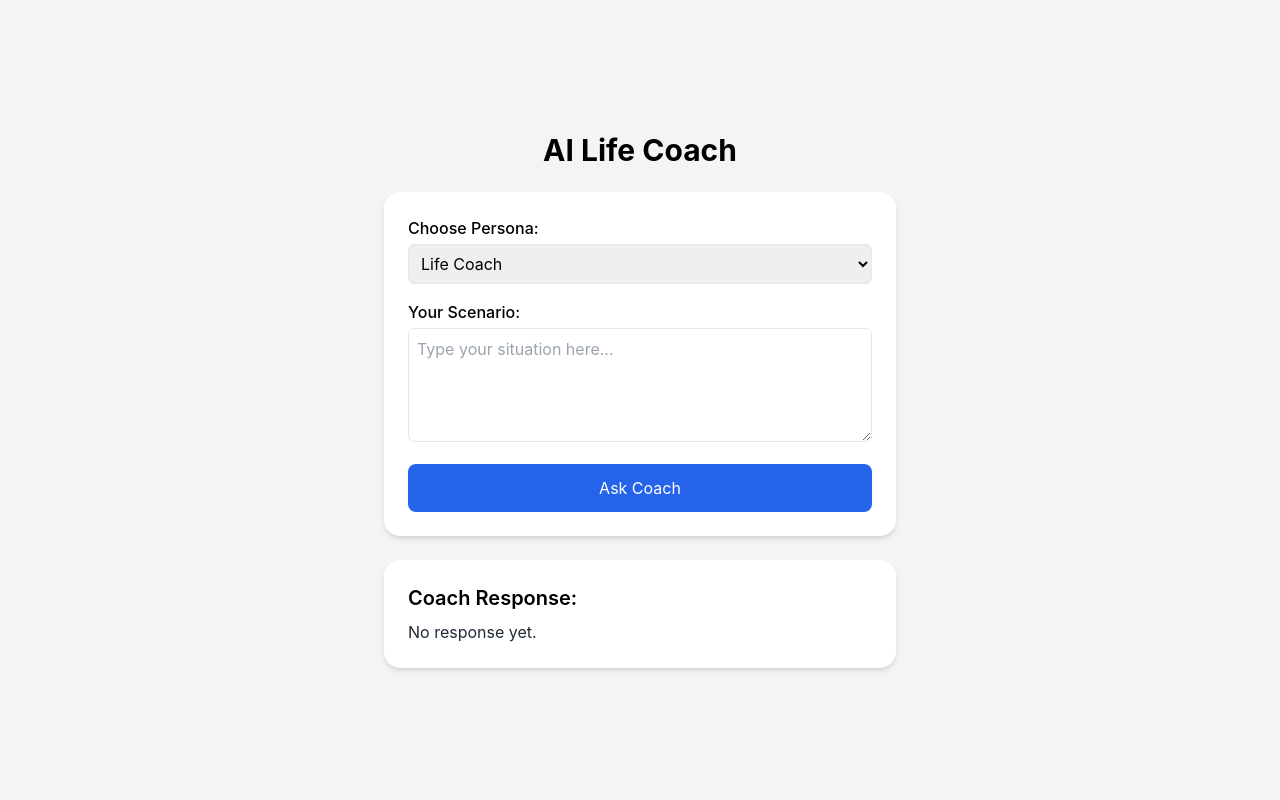
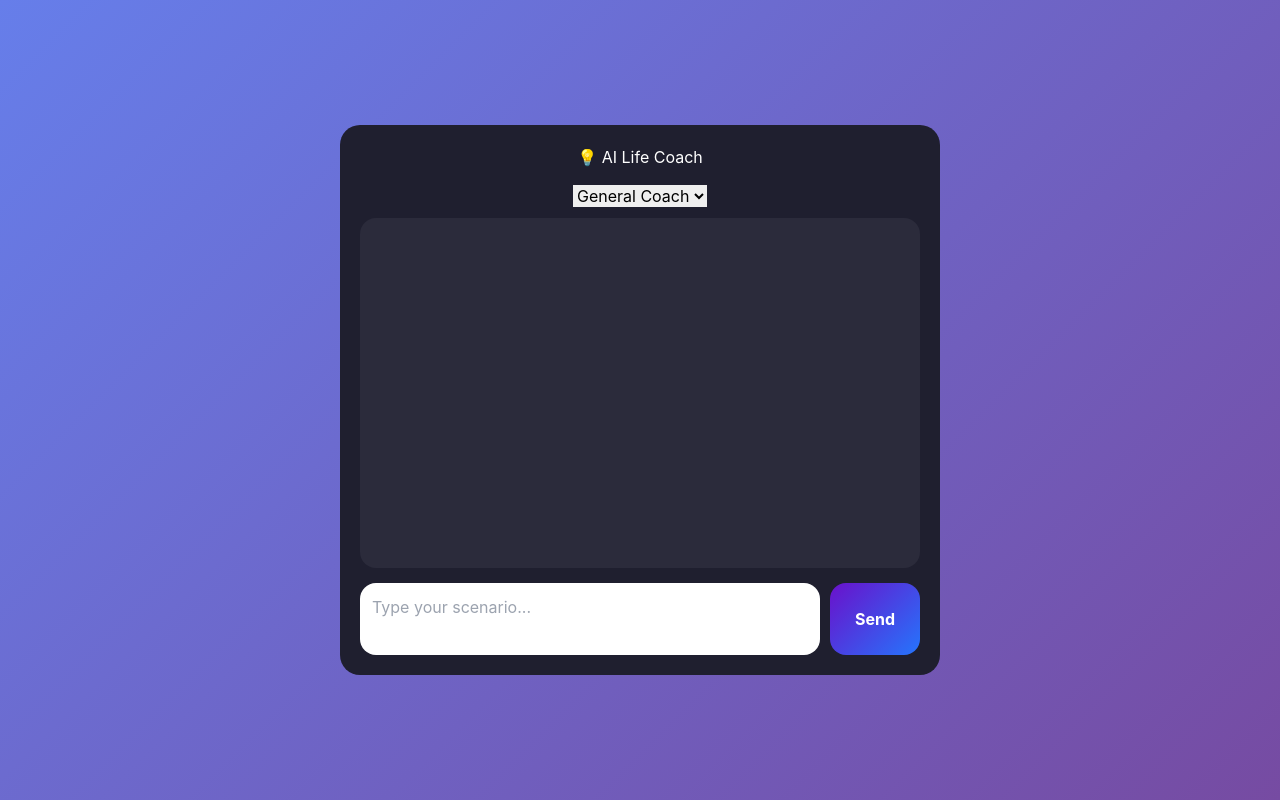
Before and after one commit to chinmayjack/AI-Life-Coach, a Next.js app: page / in a window 1280 px wide. Built offline with nearby package versions, Linux system fonts and the light colour scheme.

Commit message:
Update index.js

```diff
--- a/pages/index.js
+++ b/pages/index.js
@@ -1,99 +1,178 @@
-// pages/index.js
-import { useState } from "react";
+"use client";
+
+import { useState, useRef, useEffect } from "react";
 
 export default function Home() {
-  const [scenario, setScenario] = useState("");
-  const [persona, setPersona] = useState("life");
-  const [response, setResponse] = useState("");
+  const [messages, setMessages] = useState([]);
+  const [input, setInput] = useState("");
   const [loading, setLoading] = useState(false);
+  const [error, setError] = useState("");
+  const [persona, setPersona] = useState("General");
+  const messagesEndRef = useRef(null);
 
-  const handleSubmit = async (e) => {
-    e.preventDefault();
-    setResponse("");
+  useEffect(() => {
+    messagesEndRef.current?.scrollIntoView({ behavior: "smooth" });
+  }, [messages]);
+
+  const handleSubmit = async () => {
+    if (!input.trim()) return;
     setLoading(true);
+    setError("");
+
+    setMessages((prev) => [...prev, { role: "user", text: input }]);
+    const userInput = input;
+    setInput("");
 
     try {
       const res = await fetch("/api/analyze", {
         method: "POST",
         headers: { "Content-Type": "application/json" },
-        body: JSON.stringify({ scenario, persona }),
+        body: JSON.stringify({ scenario: userInput, persona }),
       });
 
-      if (!res.body) {
-        throw new Error("No response body");
+      if (!res.ok) {
+        const errData = await res.json();
+        throw new Error(errData.error || "API error");
       }
 
-      const reader = res.body.getReader();
-      const decoder = new TextDecoder();
-
-      let result = "";
-
-      while (true) {
-        const { done, value } = await reader.read();
-        if (done) break;
-
-        const chunk = decoder.decode(value, { stream: true });
-        result += chunk;
-        setResponse((prev) => prev + chunk); // live update
-      }
-
-      console.log("Final AI response:", result);
+      const data = await res.json();
+      setMessages((prev) => [...prev, { role: "assistant", text: data.response }]);
     } catch (err) {
-      console.error("Fetch error:", err);
-      setResponse("❌ Failed to fetch AI response.");
+      console.error(err);
+      setError("Failed to fetch AI response");
     } finally {
       setLoading(false);
     }
   };
 
   return (
-    <div className="min-h-screen bg-gray-100 flex flex-col items-center justify-center p-6">
-      <h1 className="text-3xl font-bold mb-6">AI Life Coach</h1>
+    <div className="page">
+      <div className="app-container">
+        <h1>💡 AI Life Coach</h1>
 
-      <form
-        onSubmit={handleSubmit}
-        className="w-full max-w-lg bg-white p-6 rounded-2xl shadow-md"
-      >
-        <label className="block mb-4">
-          <span className="font-medium">Choose Persona:</span>
-          <select
-            value={persona}
-            onChange={(e) => setPersona(e.target.value)}
-            className="w-full mt-1 p-2 border rounded-md"
-          >
-            <option value="life">Life Coach</option>
-            <option value="career">Career Coach</option>
-            <option value="fitness">Fitness Coach</option>
-            <option value="finance">Finance Coach</option>
+        <div className="persona-selector">
+          <select value={persona} onChange={(e) => setPersona(e.target.value)}>
+            <option value="General">General Coach</option>
+            <option value="Career">Career Coach</option>
+            <option value="Finance">Finance Coach</option>
+            <option value="Health">Health Coach</option>
           </select>
-        </label>
+        </div>
 
-        <label className="block mb-4">
-          <span className="font-medium">Your Scenario:</span>
+        <div className="chat-window">
+          {messages.map((msg, idx) => (
+            <div key={idx} className={`chat-bubble ${msg.role}`}>
+              {msg.text}
+            </div>
+          ))}
+          <div ref={messagesEndRef} />
+        </div>
+
+        {error && <p className="error">{error}</p>}
+
+        <div className="input-area">
           <textarea
-            value={scenario}
-            onChange={(e) => setScenario(e.target.value)}
-            className="w-full mt-1 p-2 border rounded-md"
-            rows="4"
-            placeholder="Type your situation here..."
+            rows={2}
+            value={input}
+            onChange={(e) => setInput(e.target.value)}
+            placeholder="Type your scenario..."
           />
-        </label>
-
-        <button
-          type="submit"
-          disabled={loading}
-          className="w-full bg-blue-600 text-white p-3 rounded-lg hover:bg-blue-700 disabled:opacity-50"
-        >
-          {loading ? "Thinking..." : "Ask Coach"}
-        </button>
-      </form>
-
-      <div className="w-full max-w-lg mt-6 bg-white p-6 rounded-2xl shadow-md">
-        <h2 className="text-xl font-semibold mb-2">Coach Response:</h2>
-        <div className="whitespace-pre-wrap text-gray-800">
-          {response || "No response yet."}
+          <button onClick={handleSubmit} disabled={loading}>
+            {loading ? "Thinking..." : "Send"}
+          </button>
         </div>
       </div>
+
+      <style jsx>{`
+        .page {
+          min-height: 100vh;
+          display: flex;
+          justify-content: center;
+          align-items: center;
+          background: linear-gradient(135deg, #667eea, #764ba2);
+          font-family: 'Inter', sans-serif;
+        }
+        .app-container {
+          width: 600px;
+          max-width: 90%;
+          background: #1f1f2f;
+          border-radius: 20px;
+          padding: 20px;
+          display: flex;
+          flex-direction: column;
+        }
+        h1 {
+          color: #fff;
+          text-align: center;
+          margin-bottom: 15px;
+        }
+        .persona-selector {
+          margin-bottom: 10px;
+          text-align: center;
+        }
+        .chat-window {
+          flex: 1;
+          min-height: 350px;
+          max-height: 500px;
+          overflow-y: auto;
+          padding: 15px;
+          background: #2b2b3b;
+          border-radius: 16px;
+          display: flex;
+          flex-direction: column;
+          gap: 10px;
+        }
+        .chat-bubble {
+          padding: 12px 18px;
+          border-radius: 20px;
+          max-width: 75%;
+          word-wrap: break-word;
+        }
+        .chat-bubble.user {
+          align-self: flex-end;
+          background: linear-gradient(135deg, #6a11cb, #2575fc);
+          color: #fff;
+          border-bottom-right-radius: 4px;
+        }
+        .chat-bubble.assistant {
+          align-self: flex-start;
+          background: linear-gradient(135deg, #434343, #5e5e6a);
+          color: #f0f0f0;
+          border-bottom-left-radius: 4px;
+        }
+        .input-area {
+          display: flex;
+          gap: 10px;
+          margin-top: 15px;
+        }
+        textarea {
+          flex: 1;
+          padding: 12px;
+          border-radius: 16px;
+          border: none;
+          outline: none;
+          resize: none;
+          font-size: 16px;
+        }
+        button {
+          background: linear-gradient(135deg, #6a11cb, #2575fc);
+          border: none;
+          border-radius: 16px;
+          padding: 0 25px;
+          color: white;
+          font-weight: bold;
+          cursor: pointer;
+        }
+        button:disabled {
+          opacity: 0.6;
+          cursor: not-allowed;
+        }
+        .error {
+          color: #ff6b6b;
+          text-align: center;
+          margin-top: 10px;
+        }
+      `}</style>
     </div>
   );
 }
```
